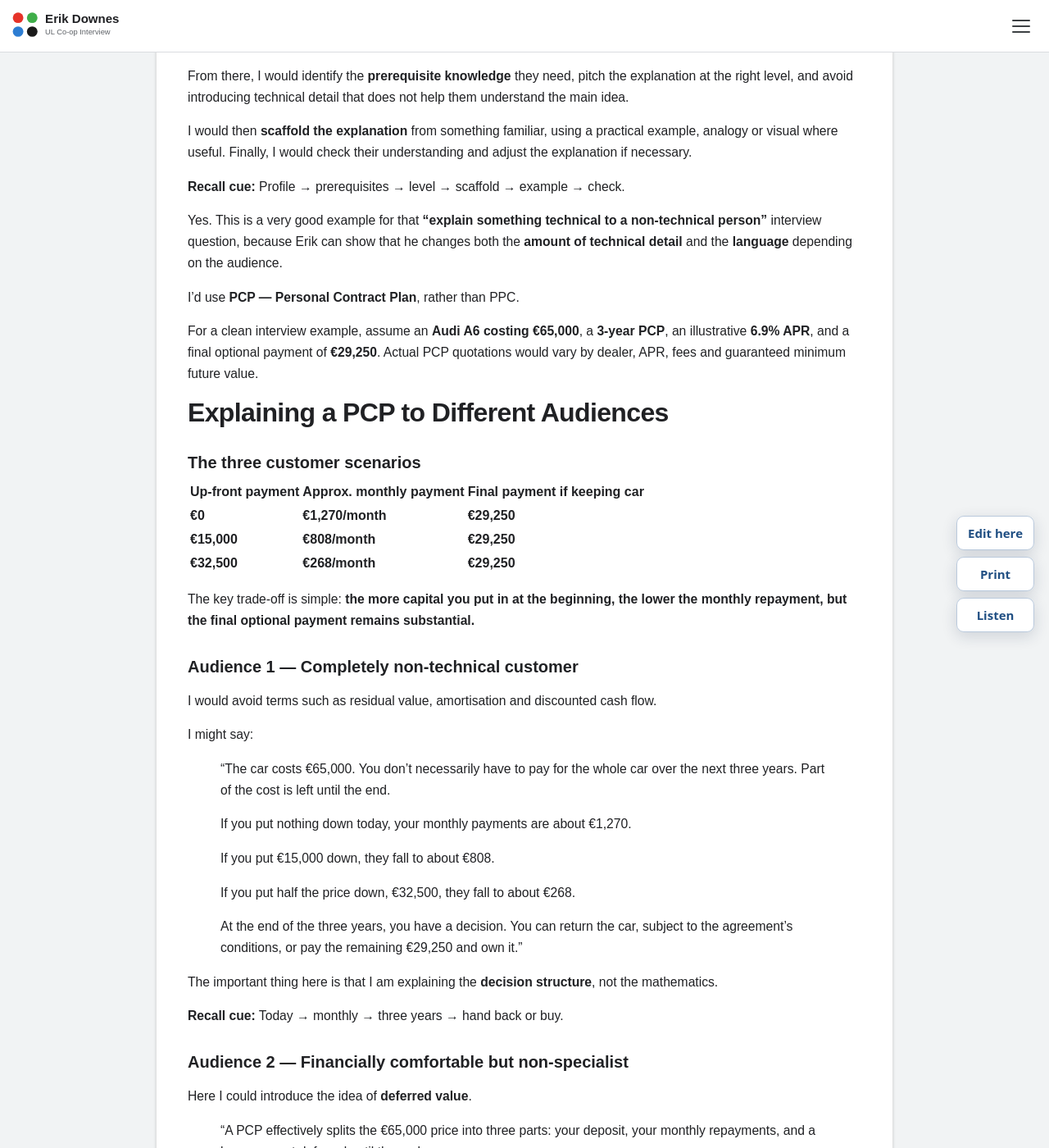
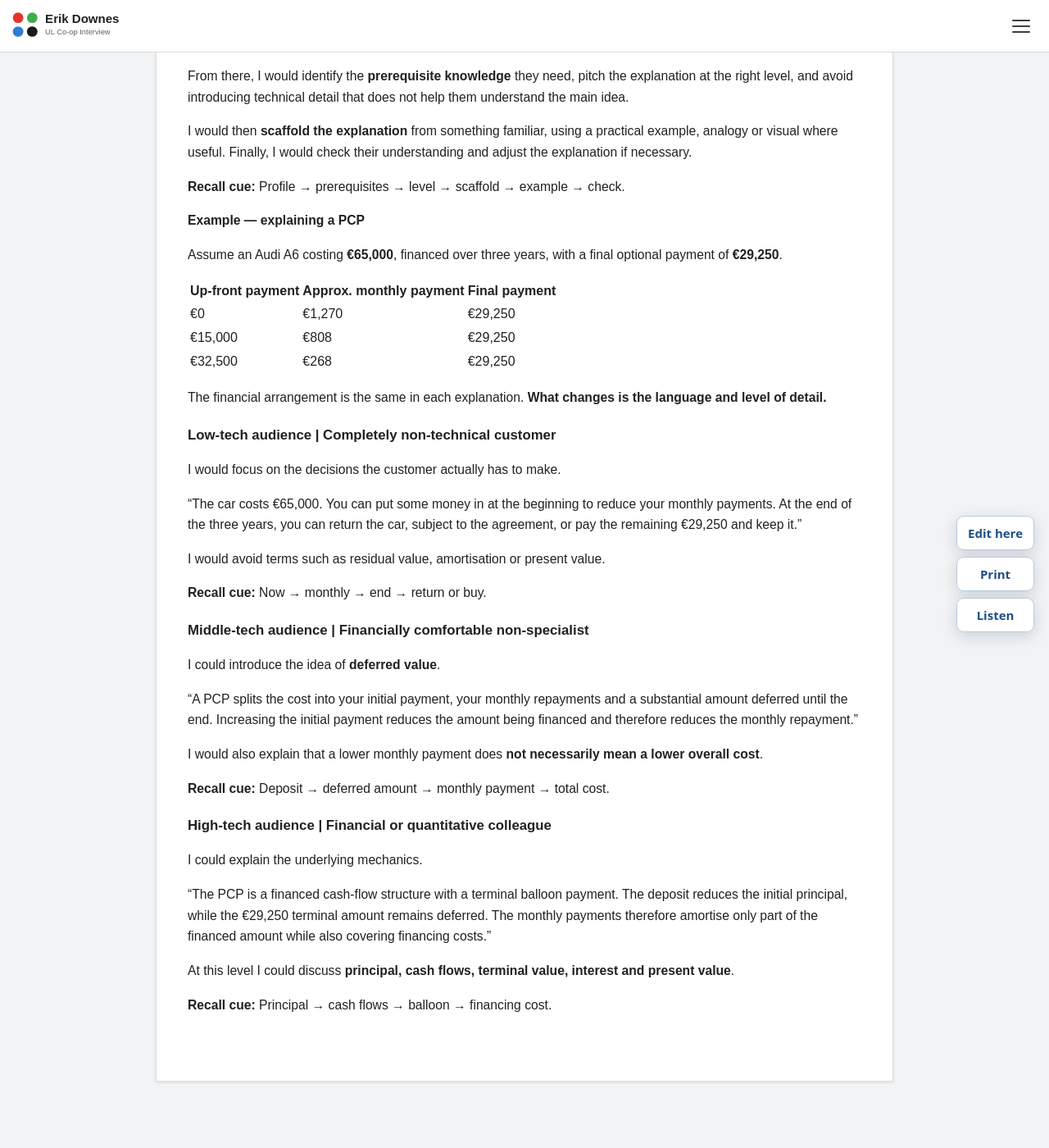
Before and after one commit to ronandownes/coop, a Jekyll site: the page built from miscellaneous.md, in a window 1280 px wide and 1400 px high, scrolled down 293 px. Shown: the whole window at 82% size. Built offline with Jekyll 4.4.1, drawn with Linux system fonts in a browser that asks for light colours; some of the changed text lies outside the part shown.

Commit message:
Update miscellaneous.md (via Pages CMS)

```diff
--- a/miscellaneous.md
+++ b/miscellaneous.md
@@ -7,7 +7,7 @@ intro: Rename this page in Pages CMS and use it for any extra interview material
 ---
 ## Explain clearly | How would you explain something technical to a non-technical person?
 
-. First, I would **profile the recipient**— what they already know, their role in the company, their level of technical experience, and whether they have worked on similar projects before.
+First, I would **profile the recipient** — what they already know, their role in the company, their level of technical experience, and whether they have worked on similar projects before.
 
 From there, I would identify the **prerequisite knowledge** they need, pitch the explanation at the right level, and avoid introducing technical detail that does not help them understand the main idea.
 
@@ -15,91 +15,46 @@ I would then **scaffold the explanation** from something familiar, using a pract
 
 **Recall cue:** Profile → prerequisites → level → scaffold → example → check.
 
+**Example — explaining a PCP**
+
+Assume an Audi A6 costing **€65,000**, financed over three years, with a final optional payment of **€29,250**.
 
 
-Yes. This is a very good example for that **“explain something technical to a non-technical person”** interview question, because Erik can show that he changes both the **amount of technical detail** and the **language** depending on the audience.
-
-I’d use **PCP — Personal Contract Plan**, rather than PPC.
-
-For a clean interview example, assume an **Audi A6 costing €65,000**, a **3-year PCP**, an illustrative **6.9% APR**, and a final optional payment of **€29,250**. Actual PCP quotations would vary by dealer, APR, fees and guaranteed minimum future value.
-
-# Explaining a PCP to Different Audiences
-
-## The three customer scenarios
+| Up-front payment | Approx. monthly payment | Final payment |
+| ---------------- | ----------------------- | ------------- |
+| €0 | €1,270 | €29,250 |
+| €15,000 | €808 | €29,250 |
+| €32,500 | €268 | €29,250 |
 
 
-| Up-front payment | Approx. monthly payment | Final payment if keeping car |
-| ---------------- | ----------------------- | ---------------------------- |
-| **€0** | **€1,270/month** | **€29,250** |
-| **€15,000** | **€808/month** | **€29,250** |
-| **€32,500** | **€268/month** | **€29,250** |
+The financial arrangement is the same in each explanation. **What changes is the language and level of detail.**
 
+### Low-tech audience | Completely non-technical customer
 
-The key trade-off is simple: **the more capital you put in at the beginning, the lower the monthly repayment, but the final optional payment remains substantial.**
+I would focus on the decisions the customer actually has to make.
 
-## Audience 1 — Completely non-technical customer
+“The car costs €65,000. You can put some money in at the beginning to reduce your monthly payments. At the end of the three years, you can return the car, subject to the agreement, or pay the remaining €29,250 and keep it.”
 
-I would avoid terms such as residual value, amortisation and discounted cash flow.
+I would avoid terms such as residual value, amortisation or present value.
 
-I might say:
+**Recall cue:** Now → monthly → end → return or buy.
 
-> “The car costs €65,000. You don't necessarily have to pay for the whole car over the next three years. Part of the cost is left until the end.
->
-> If you put nothing down today, your monthly payments are about €1,270.
->
-> If you put €15,000 down, they fall to about €808.
->
-> If you put half the price down, €32,500, they fall to about €268.
->
-> At the end of the three years, you have a decision. You can return the car, subject to the agreement's conditions, or pay the remaining €29,250 and own it.”
+### Middle-tech audience | Financially comfortable non-specialist
 
-The important thing here is that I am explaining the **decision structure**, not the mathematics.
+I could introduce the idea of **deferred value**.
 
-**Recall cue:** Today → monthly → three years → hand back or buy.
+“A PCP splits the cost into your initial payment, your monthly repayments and a substantial amount deferred until the end. Increasing the initial payment reduces the amount being financed and therefore reduces the monthly repayment.”
 
-## Audience 2 — Financially comfortable but non-specialist
+I would also explain that a lower monthly payment does **not necessarily mean a lower overall cost**.
 
-Here I could introduce the idea of **deferred value**.
+**Recall cue:** Deposit → deferred amount → monthly payment → total cost.
 
-> “A PCP effectively splits the €65,000 price into three parts: your deposit, your monthly repayments, and a large amount deferred until the end.
->
-> In this example, €29,250 is deferred for three years. That is why the monthly repayment can be much lower than on a conventional loan.
->
-> Increasing your deposit from zero to €15,000 reduces the monthly payment from about €1,270 to €808. Putting €32,500 down reduces it further to about €268.
->
-> But I would also point out that a lower monthly payment does not necessarily mean the car is cheaper overall. We need to look at the interest rate, total amount payable and final payment.”
+### High-tech audience | Financial or quantitative colleague
 
-That shows a little more financial understanding without overwhelming the customer.
+I could explain the underlying mechanics.
 
-**Recall cue:** Deposit → deferred value → monthly cost → total cost.
+“The PCP is a financed cash-flow structure with a terminal balloon payment. The deposit reduces the initial principal, while the €29,250 terminal amount remains deferred. The monthly payments therefore amortise only part of the financed amount while also covering financing costs.”
 
-## Audience 3 — Financial or quantitative colleague
+At this level I could discuss **principal, cash flows, terminal value, interest and present value**.
 
-Now Erik can explain the mechanics.
-
-> “The PCP is essentially a financed cash-flow structure with a terminal balloon payment.
->
-> The vehicle price is €65,000 and the terminal value is assumed to be €29,250 after 36 months. The monthly payment therefore amortises only part of the financed amount while also covering interest on the outstanding balance.
->
-> With zero deposit, approximately €65,000 is initially financed and the payment is about €1,270 per month. A €15,000 deposit reduces the financed principal and brings the payment to approximately €808. A €32,500 deposit reduces it further to about €268.
->
-> Because the €29,250 balloon remains outstanding throughout the agreement, interest is still associated with that deferred capital. So I would compare the alternatives using total cash paid or present value rather than simply comparing monthly repayments.”
-
-Now he is speaking the language of **cash flows, principal, terminal value and financing cost**.
-
-## Why this is such a strong interview example
-
-It demonstrates exactly what the question is testing.
-
-The underlying financial product has not changed. **The explanation changes because the recipient changes.**
-
-For the first customer:
-**“What do I pay now, every month, and at the end?”**
-
-For the second:
-**“Why does the monthly payment change, and what does it cost overall?”**
-
-For the technical colleague:
-**“How are the cash flows structured and financed?”**
-
-That would strengthen the answer currently on the website considerably because it turns **“profile the recipient”** into a concrete example Erik could actually talk through at interview.
+**Recall cue:** Principal → cash flows → balloon → financing cost.
```
